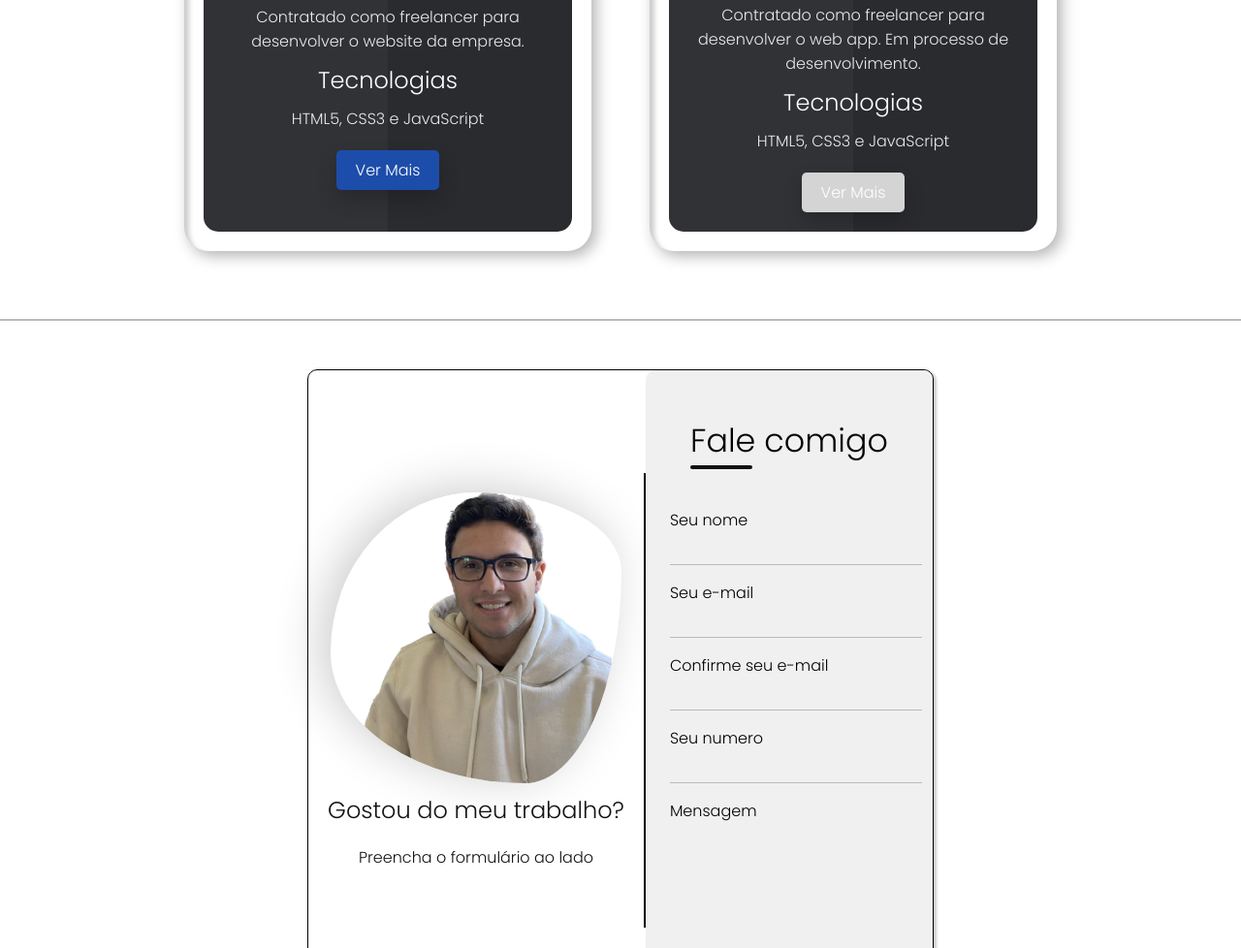
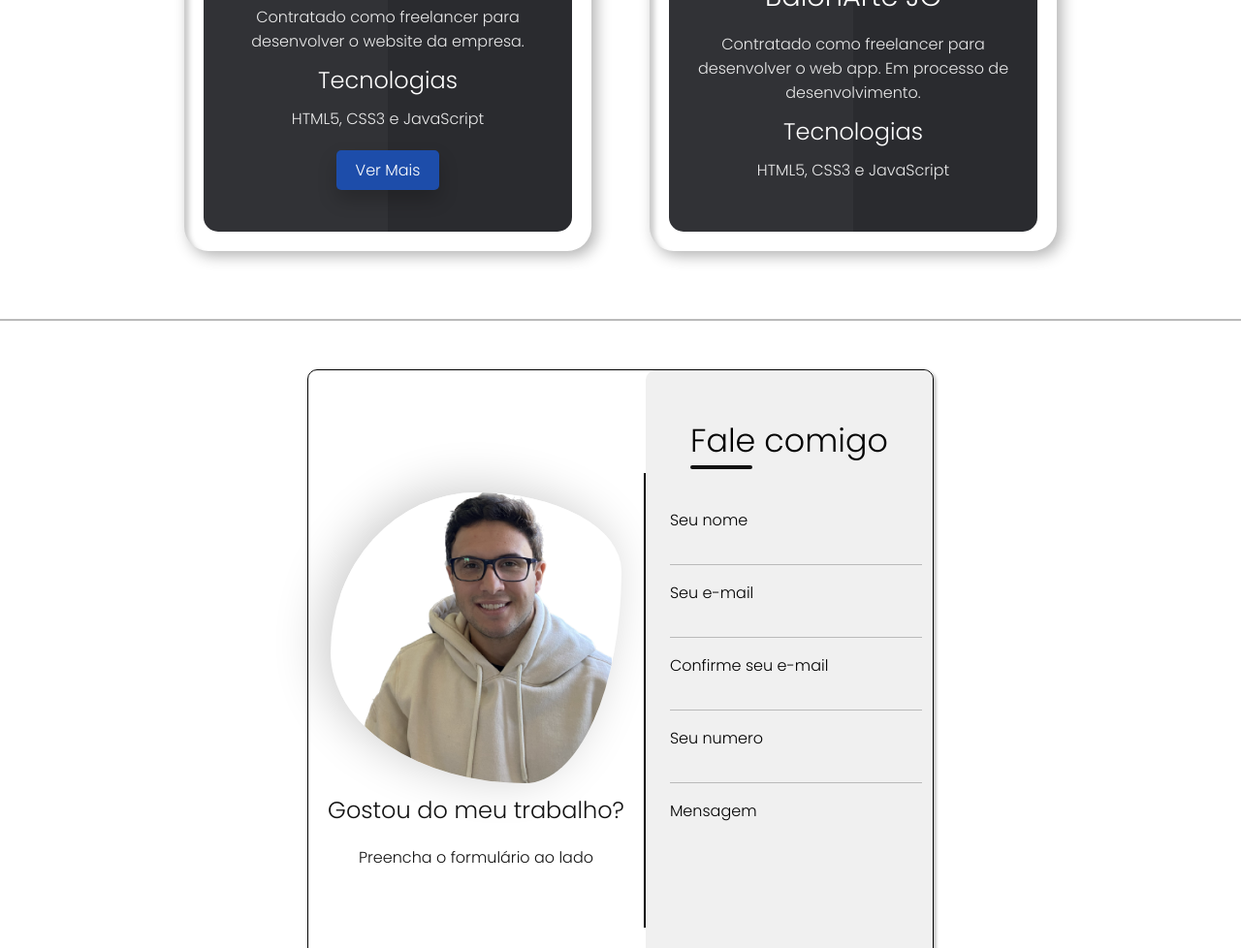
Before and after one commit to eduardou09/Eduardo-Ulyssea, a plain HTML site: page index.html in a window 1280 px wide. Shown: the part 2709-3687 px from the top of the page at 97% size. Drawn offline with Linux system fonts and the light colour scheme.

Commit message:
Add files via upload

```diff
--- a/index.html
+++ b/index.html
@@ -188,7 +188,7 @@
                   <h4> Tecnologias</h4>
                   <p>HTML5, CSS3 e JavaScript</p>
 
-                  <a href="#">Ver Mais</a>
+
                 </div>
               </div>
             </div>
```
